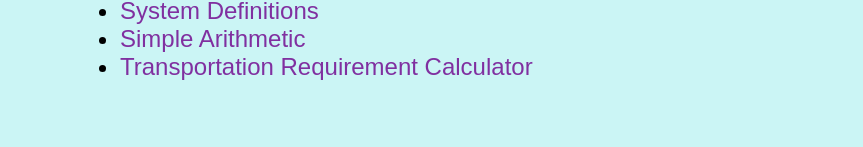
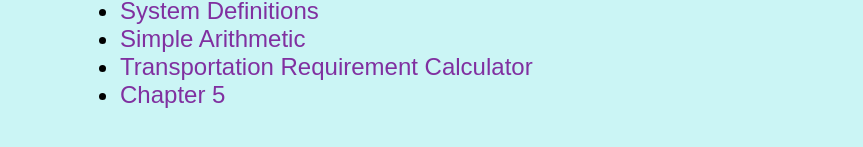
Before and after one commit to jakers-pvcc/jakers-pvcc.github.io, a plain HTML site: page index.html in a window 1280 px wide. Shown: the part 451-598 px from the top of the page, without its empty margins (0-863 px from the left). Drawn offline with Linux system fonts and the light colour scheme.

Commit message:
Update index.html

```diff
--- a/index.html
+++ b/index.html
@@ -45,6 +45,7 @@
       <li><a href="opsys.html"> System Definitions </a></li>
       <li><a href="arithmetic.html"> Simple Arithmetic </a></li>
       <li><a href="bus_script.html"> Transportation Requirement Calculator </a></li>
+      <li><a href="chapter5.html"> Chapter 5 </a></li>
     </ul>
 
   </body>
```
